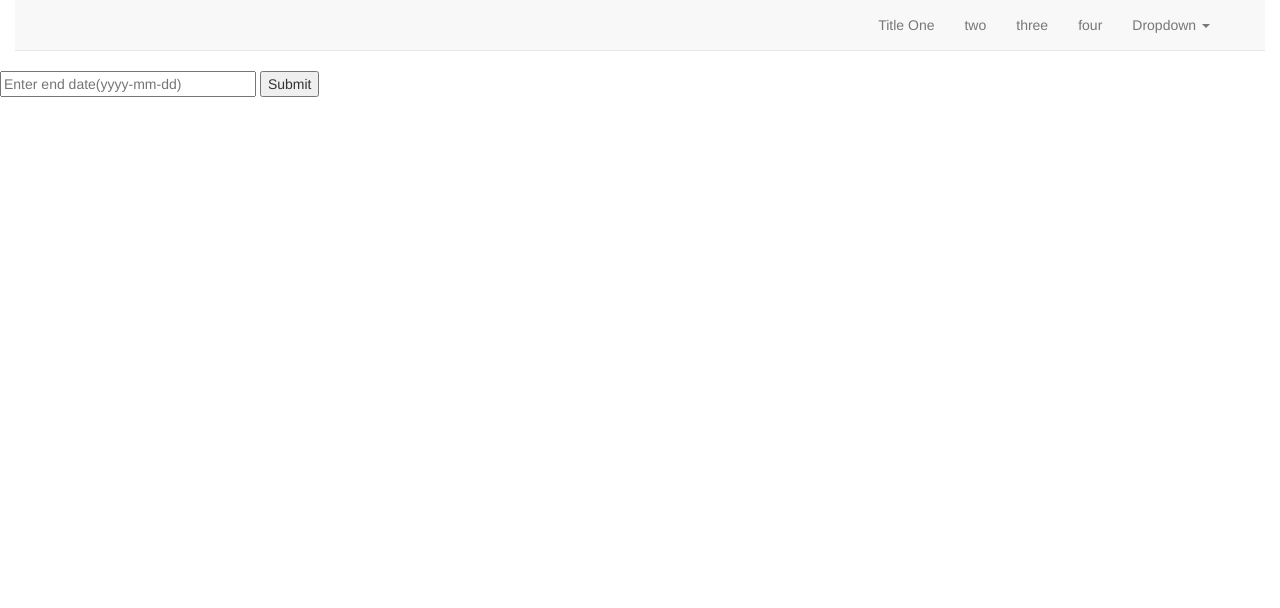
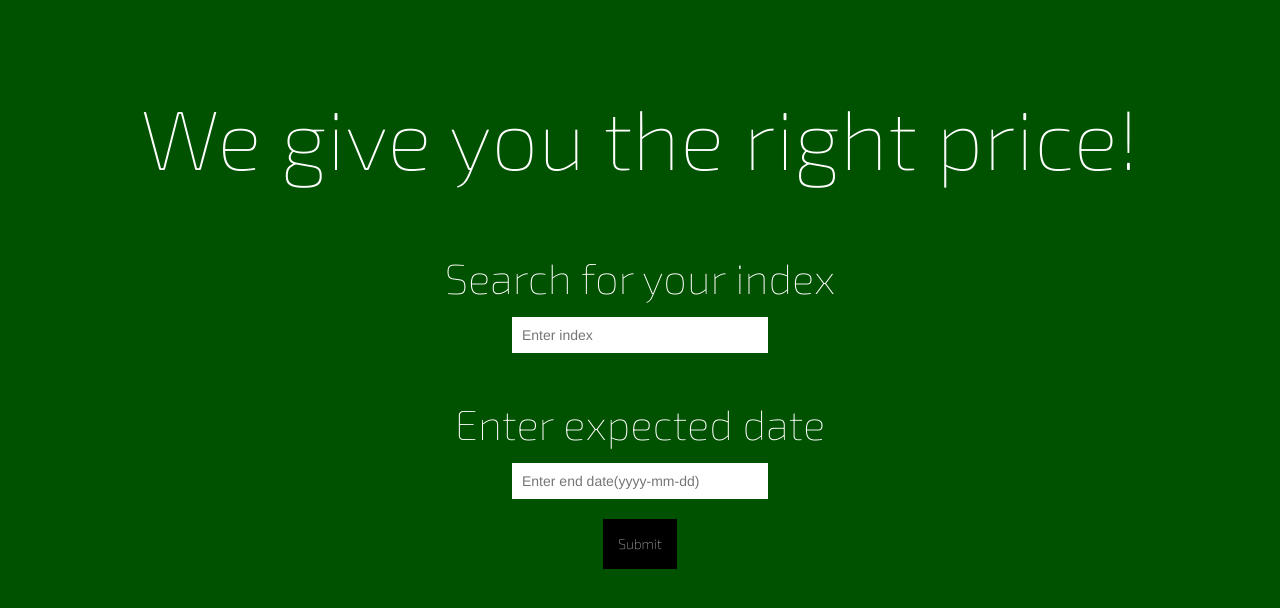
Before and after one commit to sadu99/PriceAlert, a Flask app: page / in a window 1280 px wide. Shown: the top 608 px of the page. Run offline with Flask 2, Linux system fonts and the light colour scheme; data that the repository does not hold is empty; some libraries are stand-ins or nearby versions.

Commit message:
Changed styling

```diff
--- a/static/css/style.css
+++ b/static/css/style.css
@@ -1,3 +1,7 @@
+body{
+	background-color:#005200;
+}
+
 .overlay{
 	position:absolute;
 	background-color:#4C4C4C;
@@ -6,7 +10,10 @@
 	top:0;
 	left:0;
 	z-index:2000;
-	display:none;
+	background:url(../images/stock_background.jpeg);
+	background-size: cover;
+	background-position: center center;
+	/*display:none;*/
 }
 
 .overlay p{
@@ -18,7 +25,7 @@
     left: 50%;
     margin-right: -50%;
     transform: translate(-50%, -50%);
-    font-size:3em;
+    font-size:8em;
 }
 
 .relative{
@@ -34,10 +41,58 @@
 	position: relative;
 }
 
-#end-date{
+#end-date, #index-value{
 	width:20%;
+	height:20%;
+	padding:10px;
+	border:none;
+}
+
+input[type="text"]:focus {
+  outline: none;
+  background-color: #F5FFE0;
+  box-shadow: 0 0 5px 1px #fff;
 }
 
 #info-form{
 	position: relative;
 }
+
+.input-fields{
+	text-align: center;
+}
+
+.input-fields p{
+	font-size: 3em;
+	color:#fff;
+	font-family: 'Exo 2', sans-serif;
+}
+
+.title-wrapper{
+	text-align: center;
+}
+
+.title-wrapper p{
+	margin-top: 6%;
+	font-size: 6em;
+	color:#fff;
+	font-family: 'Exo 2', sans-serif;
+}
+
+#submit-button, #index-button{
+	padding:15px;
+	background-color: #000;
+	color: #fff;
+	border:none;
+	font-family: 'Exo 2', sans-serif;
+}
+
+#submit-button:focus{
+	background-color:#4c4c4c;
+	border: none;
+	outline:none;
+}
+
+#submit-button:hover{
+	background-color:#4c4c4c;
+}
--- a/static/js/main.js
+++ b/static/js/main.js
@@ -1,13 +1,13 @@
 $( document ).ready(function() {
-    // $(".intro").fadeIn(2000);
-    // setTimeout(function(){ $(".overlay").fadeOut(1000); }, 2000);
+    $(".intro").fadeIn(2000);
+    setTimeout(function(){ $(".overlay").fadeOut(1000); }, 3000);
       $.ajax({
             url: '/tickers',
             type: 'GET',
             success: function(response) {
                 console.log(response);
                 responses = JSON.parse(response);
-                $( "#end-date" ).autocomplete({
+                $( "#index-value" ).autocomplete({
 			      source: responses
 			    });
             },
@@ -23,12 +23,29 @@ $( document ).ready(function() {
 
         // Capture the entered name and put it into the placeholder.
         var endDate = $('#end-date').val();
-        var ticker = "testing";
-        var start = "testing";
-        var end = "testing";
+        var ticker = $("#index-value").val();
+        var start = "2014-01-01";
+        var end = endDate;
+        window.location.href = "/submit?ticker=" + ticker + "&start=" + start + "&end=" + end;
+		// $.ajax({
+  //           url: '/submit',
+  //           data: {
+  //           	ticker: ticker,
+  //           	start: start,
+  //           	end: end
+  //           },
+  //           type: 'GET',
+  //           success: function(response) {
+  //               console.log(response);
+  //           },
+  //           error: function(error) {
+  //               console.log(error);
+  //           }
+  //       });
 
 
-        // window.location.href = "/submit?ticker=" + ticker + "&start=" + start + "&end=" + end;
+
+
 
     });
 
--- a/templates/index.html
+++ b/templates/index.html
@@ -6,57 +6,36 @@
         <link href="https://maxcdn.bootstrapcdn.com/bootstrap/3.3.5/css/bootstrap.min.css" rel="stylesheet" integrity="sha256-MfvZlkHCEqatNoGiOXveE8FIwMzZg4W85qfrfIFBfYc= sha512-dTfge/zgoMYpP7QbHy4gWMEGsbsdZeCXz7irItjcC3sPUFtf0kuFbDz/ixG7ArTxmDjLXDmezHubeNikyKGVyQ==" crossorigin="anonymous">
         <link rel="stylesheet" type="text/css" href="../static/css/style.css"/>
         <link rel="stylesheet" href="https://ajax.googleapis.com/ajax/libs/jqueryui/1.11.4/themes/smoothness/jquery-ui.css">
+       <link href='https://fonts.googleapis.com/css?family=Exo+2:100' rel='stylesheet' type='text/css'>
     </head>
 
     <body>
-    		<div class="overlay">
-    			<p class="intro">We give you the right price</p>
+    	<div class="overlay">
+    		<p class="intro">Get ready to invest</p>
+    	</div>
+
+    	<section class="title">
+    		<div class="title-wrapper">
+    			<p>We give you the right price!</P>
+    				<br></br>
     		</div>
-    		<section class="menu">
-	    		<div class="container-fluid first">
-					<nav class="relative navbar navbar-default navbar-fixed-top" role="navigation">
-						<div class="container">
-							<div class="navbar-header">
-						      <button type="button" class="navbar-toggle" data-toggle="collapse" data-target=".navbar-collapse">
-						      	<span class="sr-only">Toggle navigation</span>
-						      	<span class="icon-bar"></span>
-						      	<span class="icon-bar"></span>
-						      	<span class="icon-bar"></span>
-						      </button>
-						    </div>
-
-						    <div class="navbar-collapse collapse">
-						      <ul class="nav navbar-nav navbar-right">
-						        <li><a href="#section1">Title One</a></li>
-						        <li><a href="#section2">two</a></li>
-						        <li><a href="#section3">three</a></li>
-						        <li><a href="#section4">four</a></li>
-						        <li class="dropdown">
-						          <a href="#" class="dropdown-toggle" data-toggle="dropdown" role="button" aria-haspopup="true" aria-expanded="false">Dropdown <span class="caret"></span></a>
-						          <ul class="dropdown-menu">
-						            <li><a href="#">Action</a></li>
-						            <li><a href="#">Another action</a></li>
-						            <li><a href="#">Something else here</a></li>
-						            <li role="separator" class="divider"></li>
-						            <li><a href="#">Separated link</a></li>
-						            <li role="separator" class="divider"></li>
-						            <li><a href="#">One more separated link</a></li>
-						          </ul>
-						        </li>
-						      </ul>
-						    </div>
-					  	</div>
-					</nav>
-				</div>
-    		</section>
+    	</section>
         <section class="input-fields">
+        	<p>Search for your index</p>
+        	<div class="input-wrapper">
+        		<form id="info-form">
+				    <input id="index-value" type="text" placeholder="Enter index">
+				</form>
+        	</div>
+        	<br></br>
+        	<p>Enter expected date</p>
         	<div class="input-wrapper">
         		<form id="info-form">
 				    <input id="end-date" type="text" placeholder="Enter end date(yyyy-mm-dd)">
+				    <br></br>
 				    <input id="submit-button" type="submit" value="Submit">
 				</form>
         	</div>
-
         </section>
     </body>
 
@@ -65,6 +44,7 @@
     	<script src="https://maxcdn.bootstrapcdn.com/bootstrap/3.3.5/js/bootstrap.min.js" integrity="sha256-Sk3nkD6mLTMOF0EOpNtsIry+s1CsaqQC1rVLTAy+0yc= sha512-K1qjQ+NcF2TYO/eI3M6v8EiNYZfA95pQumfvcVrTHtwQVDG+aHRqLi/ETn2uB+1JqwYqVG3LIvdm9lj6imS/pQ==" crossorigin="anonymous"></script>
     	<script src="../static/js/main.js" type="text/javascript"></script>
     	<script src="https://ajax.googleapis.com/ajax/libs/jqueryui/1.11.4/jquery-ui.min.js"></script>
+
     </footer>
 
 </html>
```
Also changed, not shown: static/images/main_background.jpg (added), static/images/stock_background.jpeg (added).
